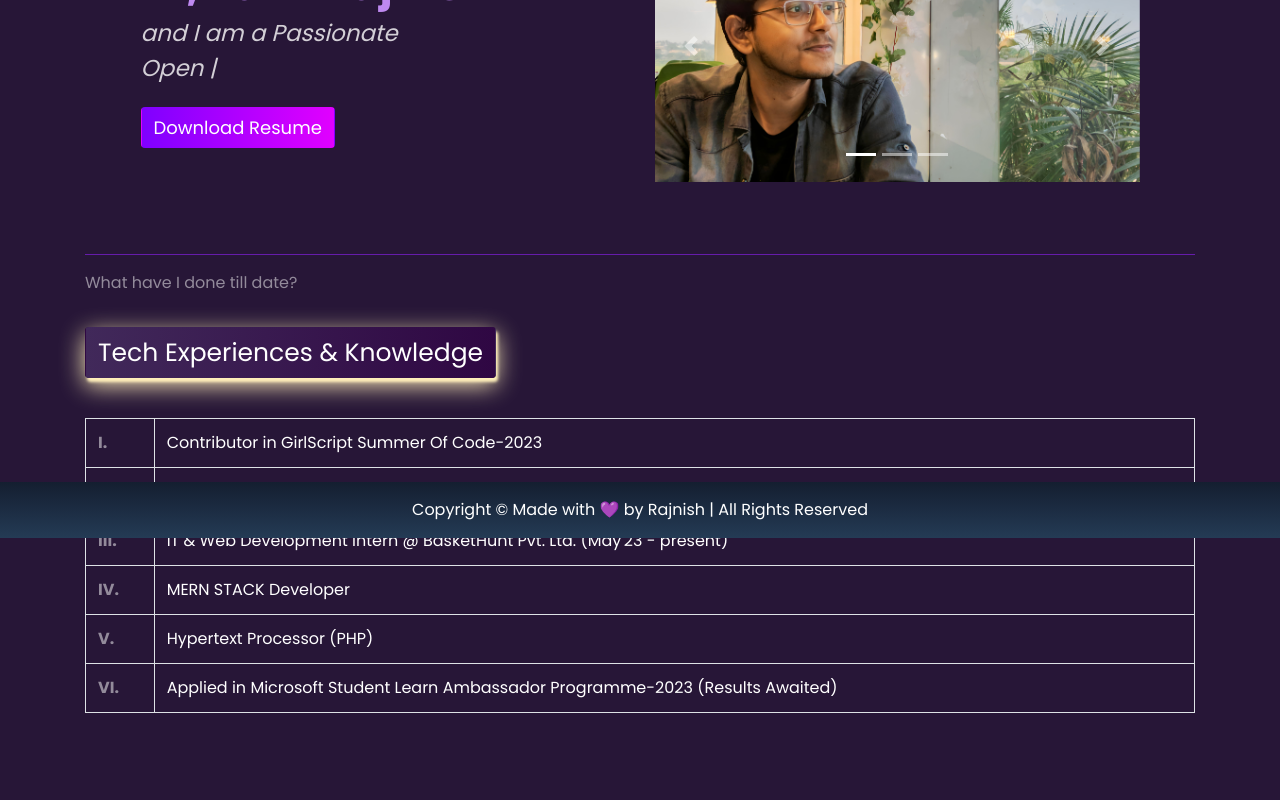
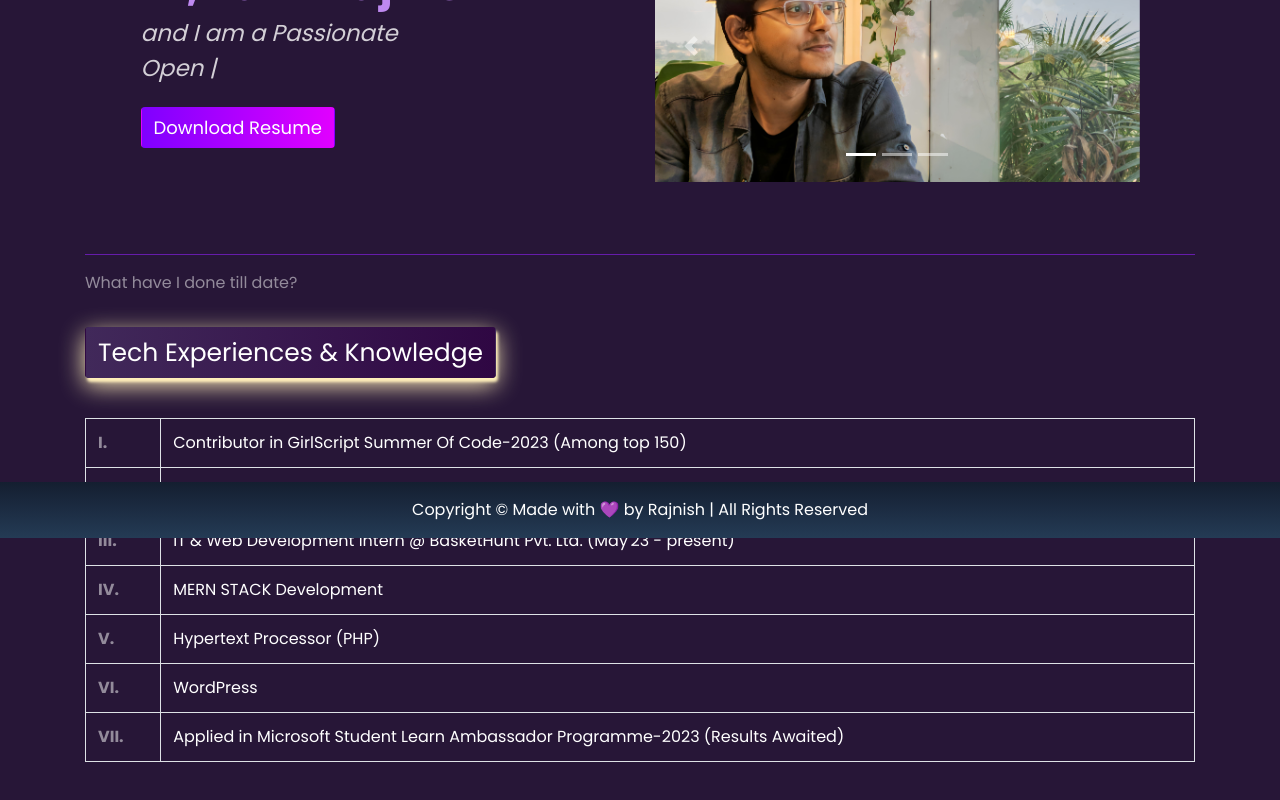
Before and after one commit to rks-031/portfolio-website, a React (Create React App) app: page / in a window 1280 px wide. Shown: the part 262-1062 px from the top of the page. Built offline with nearby package versions, Linux system fonts and the light colour scheme.

Commit message:
Update Experience.js

```diff
--- a/src/components/Experience.js
+++ b/src/components/Experience.js
@@ -16,7 +16,9 @@ function Experience() {
             <th scope="row" className="text-white-50">
               I.
             </th>
-            <td colspan="2">Contributor in GirlScript Summer Of Code-2023</td>
+            <td colspan="2">
+              Contributor in GirlScript Summer Of Code-2023 (Among top 150)
+            </td>
           </tr>
           <tr>
             <th scope="row" className="text-white-50">
@@ -37,7 +39,7 @@ function Experience() {
             <th scope="row" className="text-white-50">
               IV.
             </th>
-            <td colspan="2">MERN STACK Developer</td>
+            <td colspan="2">MERN STACK Development</td>
           </tr>
           <tr>
             <th scope="row" className="text-white-50">
@@ -48,6 +50,12 @@ function Experience() {
           <tr>
             <th scope="row" className="text-white-50">
               VI.
+            </th>
+            <td colspan="2">WordPress</td>
+          </tr>
+          <tr>
+            <th scope="row" className="text-white-50">
+              VII.
             </th>
             <td colspan="2">
               Applied in Microsoft Student Learn Ambassador Programme-2023
```
